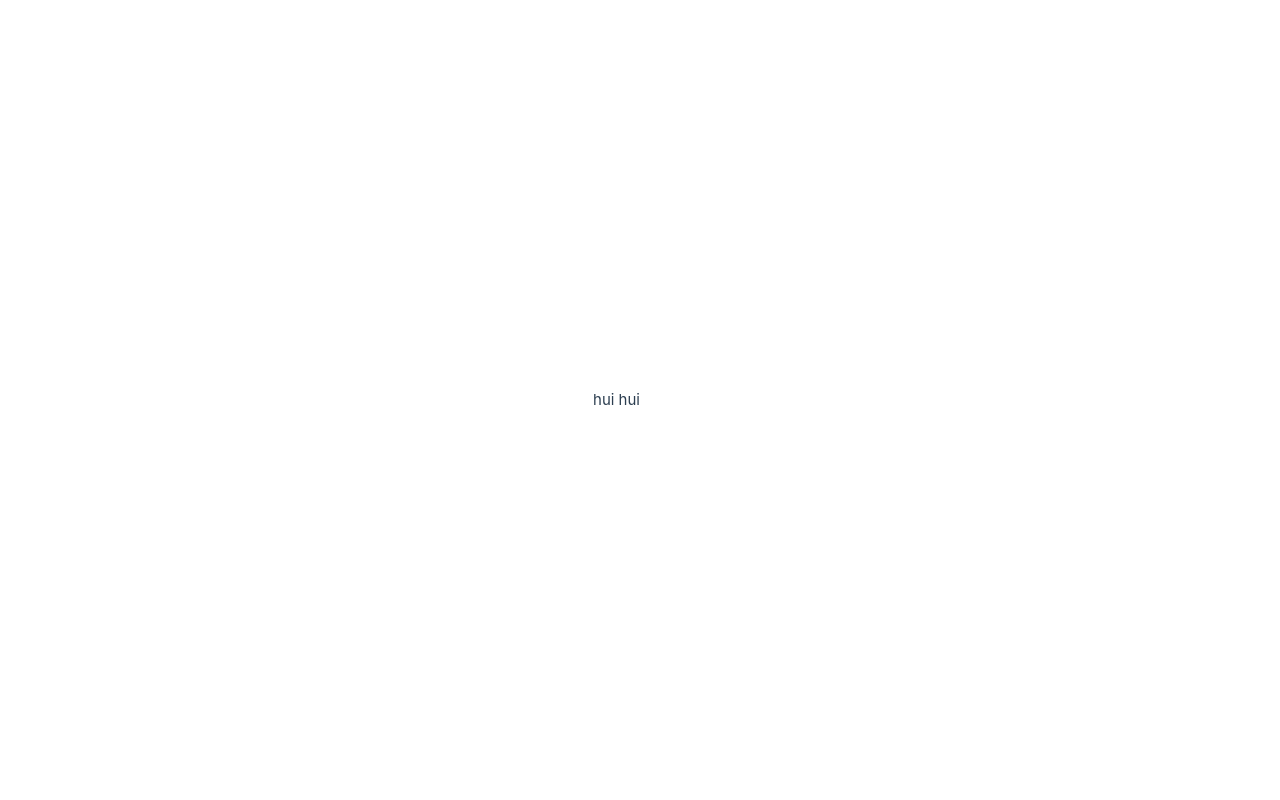
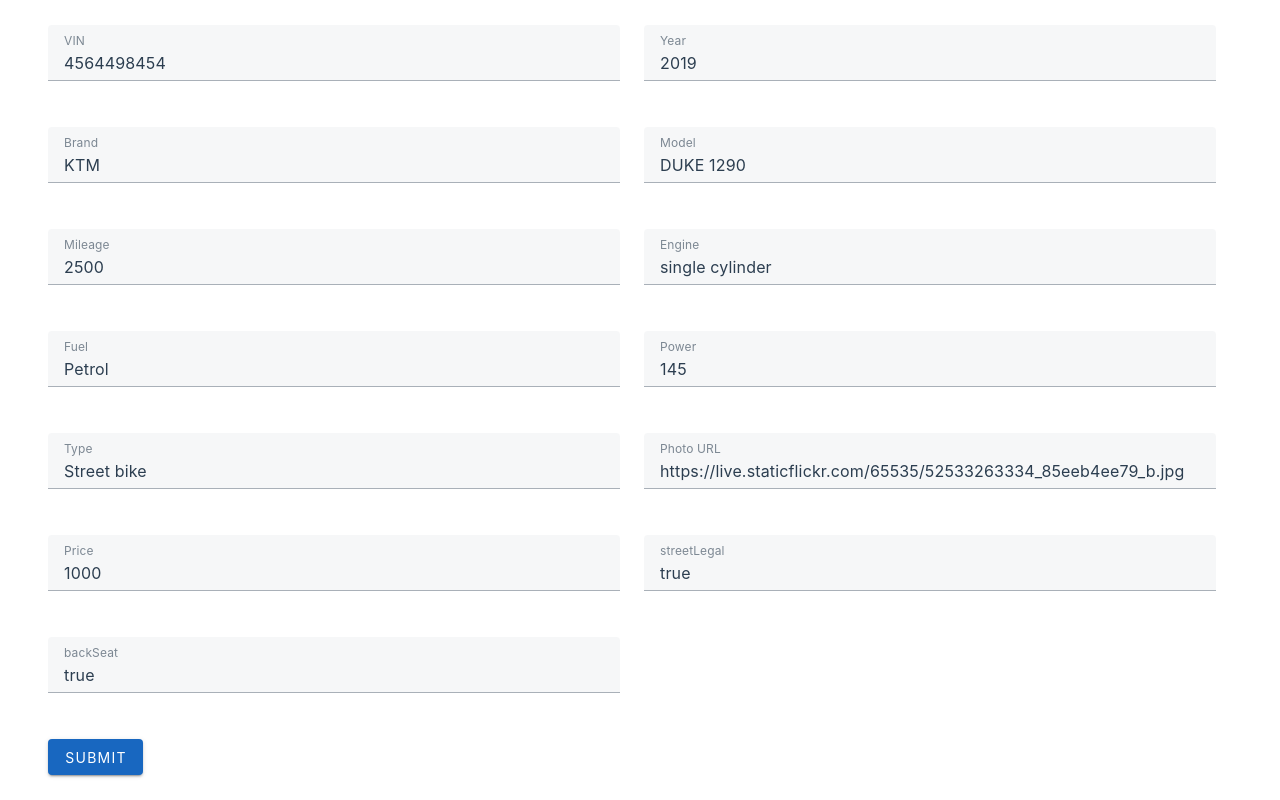
Before and after one commit to sasa-bonta/Vue-3-TypeScript, a Vue app in the folder frontEnd/: page /bike/create in a window 1280 px wide. Built offline with nearby package versions, Linux system fonts and the light colour scheme.

Commit message:
Formatting

```diff
--- a/frontEnd/src/api/api.ts
+++ b/frontEnd/src/api/api.ts
@@ -10,6 +10,7 @@ const apiBack = axios.create({
 
 export const fetchBikeList = () => api.get('bike/getAll')
 export const fetchBikeRentList = () => api.get('rent/bike/getAll')
+export const createBike = (form: BikeForm) => apiBack.post('bike/create', form)
 export const deleteBikeById = (id: number) => apiBack.delete(`bike/delete/${id}`)
 export const fetchCarList = () => api.get('car/getAll')
 export const fetchCarRentList = () => api.get('rent/car/getAll')
--- a/frontEnd/src/views/bike/BikeCreate.vue
+++ b/frontEnd/src/views/bike/BikeCreate.vue
@@ -1,5 +1,91 @@
-<script setup lang="ts"></script>
+<script setup lang="ts">
+import {reactive} from 'vue'
+import {createBike} from '@/api/api'
+import {useRouter} from 'vue-router'
 
-<template>hui hui</template>
+const router = useRouter()
+
+const form = reactive({
+  vin: '4564498454',
+  year: 2019,
+  brand: 'KTM',
+  model: 'DUKE 1290',
+  mileage: 2500,
+  engine: 'single cylinder',
+  fuel: 'Petrol',
+  power: 145,
+  type: 'Street bike',
+  photo: 'https://live.staticflickr.com/65535/52533263334_85eeb4ee79_b.jpg',
+  rent: false,
+  price: 1000,
+  streetLegal: true,
+  backSeat: true
+} as BikeForm)
+
+const submitForm = async () => {
+  try {
+    await createBike(form)
+    await router.push({ name: 'bike' })
+  } catch (error) {
+    console.error('Failed to create bike:', error)
+  }
+}
+</script>
+
+<template>
+  <v-container>
+    <v-form>
+      <v-row>
+        <v-col cols="12" md="6">
+          <v-text-field v-model="form.vin" label="VIN" required></v-text-field>
+        </v-col>
+        <v-col cols="12" md="6">
+          <v-text-field v-model="form.year" label="Year" type="number" required></v-text-field>
+        </v-col>
+        <v-col cols="12" md="6">
+          <v-text-field v-model="form.brand" label="Brand" required></v-text-field>
+        </v-col>
+        <v-col cols="12" md="6">
+          <v-text-field v-model="form.model" label="Model" required></v-text-field>
+        </v-col>
+        <v-col cols="12" md="6">
+          <v-text-field
+            v-model="form.mileage"
+            label="Mileage"
+            type="number"
+            required
+          ></v-text-field>
+        </v-col>
+        <v-col cols="12" md="6">
+          <v-text-field v-model="form.engine" label="Engine" required></v-text-field>
+        </v-col>
+        <v-col cols="12" md="6">
+          <v-text-field v-model="form.fuel" label="Fuel" required></v-text-field>
+        </v-col>
+        <v-col cols="12" md="6">
+          <v-text-field v-model="form.power" label="Power" type="number" required></v-text-field>
+        </v-col>
+        <v-col cols="12" md="6">
+          <v-text-field v-model="form.type" label="Type" required></v-text-field>
+        </v-col>
+        <v-col cols="12" md="6">
+          <v-text-field v-model="form.photo" label="Photo URL" required></v-text-field>
+        </v-col>
+        <v-col cols="12" md="6">
+          <v-text-field v-model="form.price" label="Price" type="number" required></v-text-field>
+        </v-col>
+        <v-col cols="12" md="6">
+          <v-text-field v-model="form.streetLegal" label="streetLegal" required></v-text-field>
+        </v-col>
+        <v-col cols="12" md="6">
+          <v-text-field v-model="form.backSeat" label="backSeat" required></v-text-field>
+        </v-col>
+        <v-col cols="12">
+          <v-btn @click="submitForm" color="primary"> Submit </v-btn>
+        </v-col>
+      </v-row>
+    </v-form>
+  </v-container>
+</template>
 
 <style scoped></style>
--- a/frontEnd/src/views/car/CarCreate.vue
+++ b/frontEnd/src/views/car/CarCreate.vue
@@ -26,7 +26,7 @@ const form = reactive({
 const submitForm = async () => {
   try {
     await createCar(form)
-    await router.push({ name: 'car' })
+    await router.push({name: 'car'})
   } catch (error) {
     console.error('Failed to create car:', error)
   }
@@ -51,10 +51,10 @@ const submitForm = async () => {
         </v-col>
         <v-col cols="12" md="6">
           <v-text-field
-            v-model="form.mileage"
-            label="Mileage"
-            type="number"
-            required
+              v-model="form.mileage"
+              label="Mileage"
+              type="number"
+              required
           ></v-text-field>
         </v-col>
         <v-col cols="12" md="6">
@@ -73,9 +73,6 @@ const submitForm = async () => {
           <v-text-field v-model="form.photo" label="Photo URL" required></v-text-field>
         </v-col>
         <v-col cols="12" md="6">
-          <v-switch v-model="form.rent" label="Rent"></v-switch>
-        </v-col>
-        <v-col cols="12" md="6">
           <v-text-field v-model="form.price" label="Price" type="number" required></v-text-field>
         </v-col>
         <v-col cols="12" md="6">
@@ -88,7 +85,7 @@ const submitForm = async () => {
           <v-text-field v-model="form.seats" label="Seats" type="number" required></v-text-field>
         </v-col>
         <v-col cols="12">
-          <v-btn @click="submitForm" color="primary"> Submit </v-btn>
+          <v-btn @click="submitForm" color="primary"> Submit</v-btn>
         </v-col>
       </v-row>
     </v-form>
```
Also changed, not shown: frontEnd/src/interfaces/forms.ts (+21 -0 lines).
